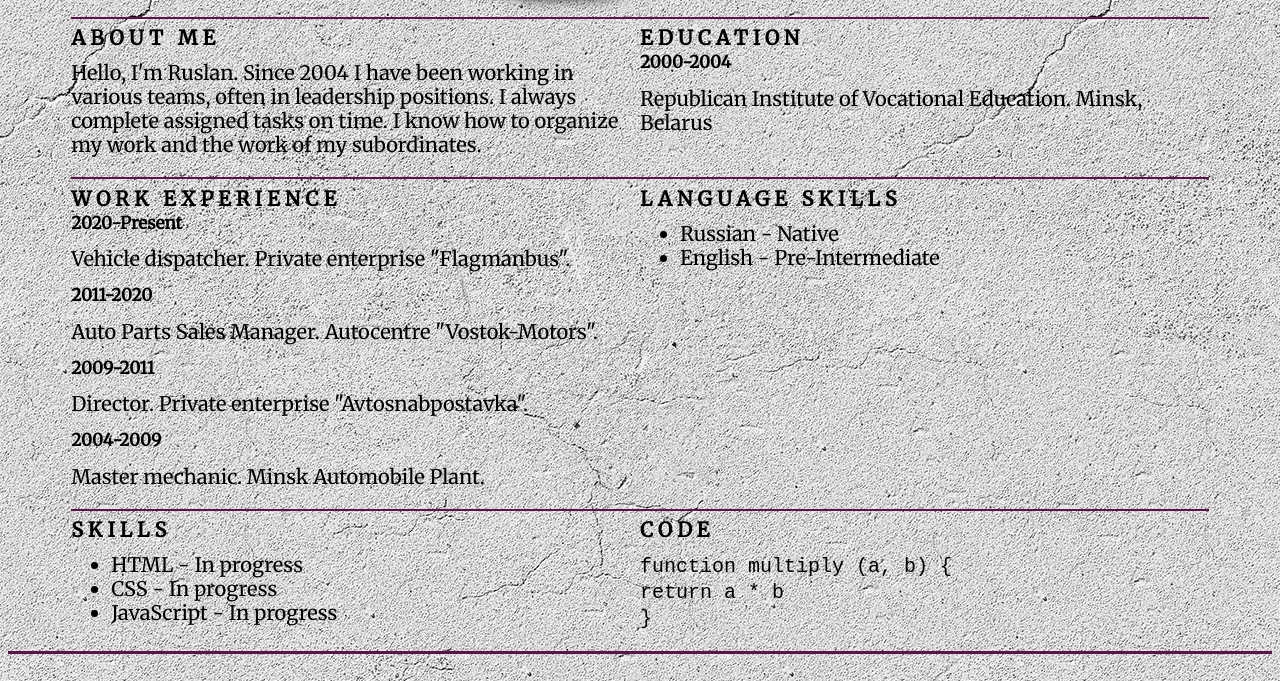
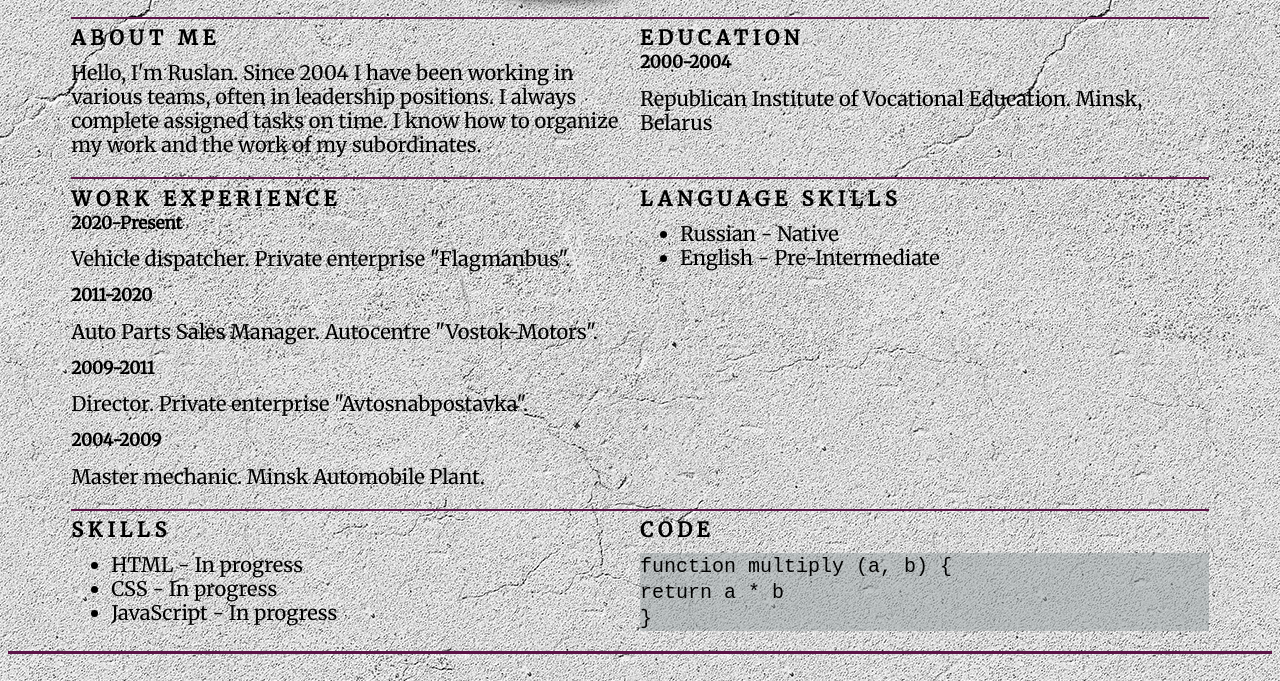
Before and after one commit to R3007/rsschool-cv, a plain HTML site: page index.html in a window 1280 px wide. Shown: the part 353-1034 px from the top of the page. Drawn offline with Linux system fonts and the light colour scheme; a web font is replaced by a local one.

Commit message:
feat: add some code

```diff
--- a/index.html
+++ b/index.html
@@ -11,6 +11,7 @@
     <link rel="preconnect" href="https://fonts.gstatic.com" crossorigin>
     <link href="https://fonts.googleapis.com/css2?family=Merriweather&family=Roboto+Condensed&family=Tai+Heritage+Pro&display=swap" rel="stylesheet">
 </head>
+
 <body>
     <header class="header">
         <div class="container">
@@ -25,16 +26,18 @@
                 </ul>
             </nav>
         </div>
+
     </header>
         <div class="contacts" id="contacts">
             <img src="assets/img/R3007.jpg" alt="cv photo" class="myphoto">
             <h1>Ruslan Shcherbo</h1>
                 <ul class="ul-contacts">
                     <li>E-mail: r.shcherbo@gmail.com</li>
-                            <li>Telegram: <a href="https://t.me/R3007cfg" class="contact-link" target="_blank">https://t.me/R3007cfg</a></li>
-                            <li>Github: <a href="https://github.com/R3007" class="contact-link" target="_blank">R3007</a></li>
+                    <li>Telegram:<a href="https://t.me/R3007cfg" class="contact-link" target="_blank">https://t.me/R3007cfg</a></li>
+                    <li>Github:<a href="https://github.com/R3007" class="contact-link" target="_blank">R3007</a></li>
                 </ul>
         </div>
+
     <main class="main-container">
         <section class="section" id="summary">
             <h2>About Me</h2>
@@ -78,13 +81,14 @@
 
         <section class="section">
             <h2>Code</h2>
-            <p><code>
+            <p class="code"><code>
                 function multiply (a, b) {<Br>
                     return a * b<Br>
                 }</code>
             </p>
         </section>
     </main>
+
     <footer class="footer">
         <div class="container" id="div-footer">
             <nav class="nav-footer">
--- a/style.css
+++ b/style.css
@@ -185,3 +185,7 @@ footer {
 .a-footer:hover {
     color: #135c13;
 }
+
+.code {
+    background-color: rgb(147,157,160,0.5);
+}
```
Lines whose indentation alone changed are shown as unchanged.
